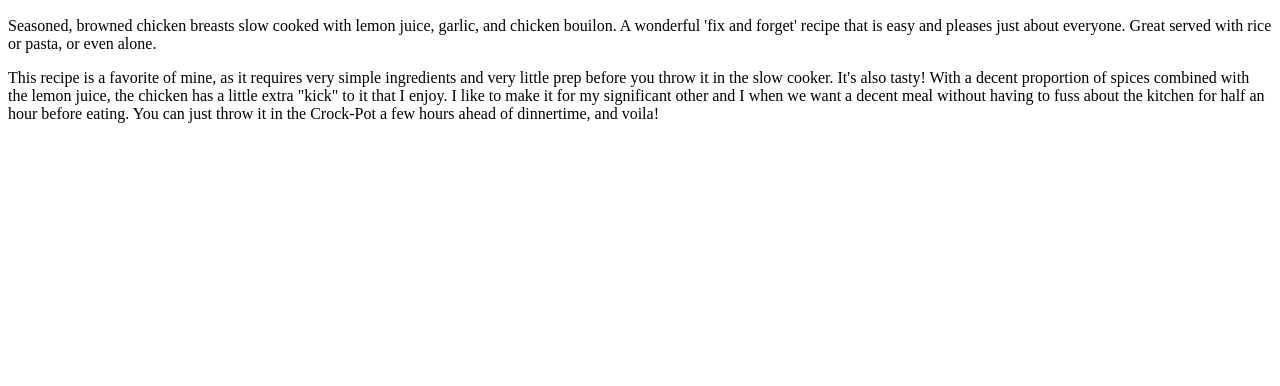
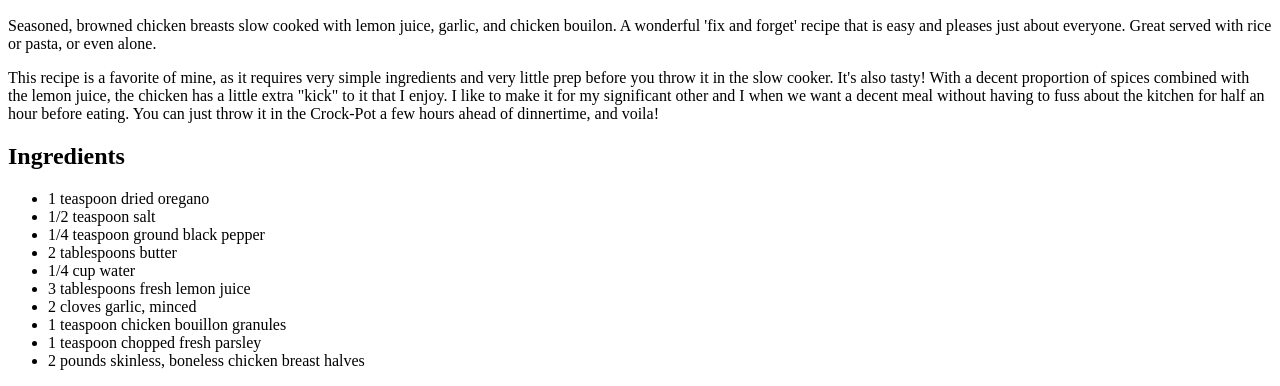
Before and after one commit to bpetes24/odin-recipes, a plain HTML site: page recipes/chicken.html in a window 1280 px wide. Shown: the part 434-820 px from the top of the page. Drawn offline with Linux system fonts and the light colour scheme.

Commit message:
Add ingredients of the chicken recipe to chicken.html

```diff
--- a/recipes/chicken.html
+++ b/recipes/chicken.html
@@ -21,5 +21,18 @@
       it for my significant other and I when we want a decent meal without
       having to fuss about the kitchen for half an hour before eating. You can
       just throw it in the Crock-Pot a few hours ahead of dinnertime, and voila!
+    </p>
+    <h2>Ingredients</h2>
+    <ul>
+      <li>1 teaspoon dried oregano</li>
+      <li>1/2 teaspoon salt</li>
+      <li>1/4 teaspoon ground black pepper</li>
+      <li>2 tablespoons butter</li>
+      <li>1/4 cup water</li>
+      <li>3 tablespoons fresh lemon juice</li>
+      <li>2 cloves garlic, minced</li>
+      <li>1 teaspoon chicken bouillon granules</li>
+      <li>1 teaspoon chopped fresh parsley</li>
+      <li>2 pounds skinless, boneless chicken breast halves</li>
   </body>
 </html>
```
